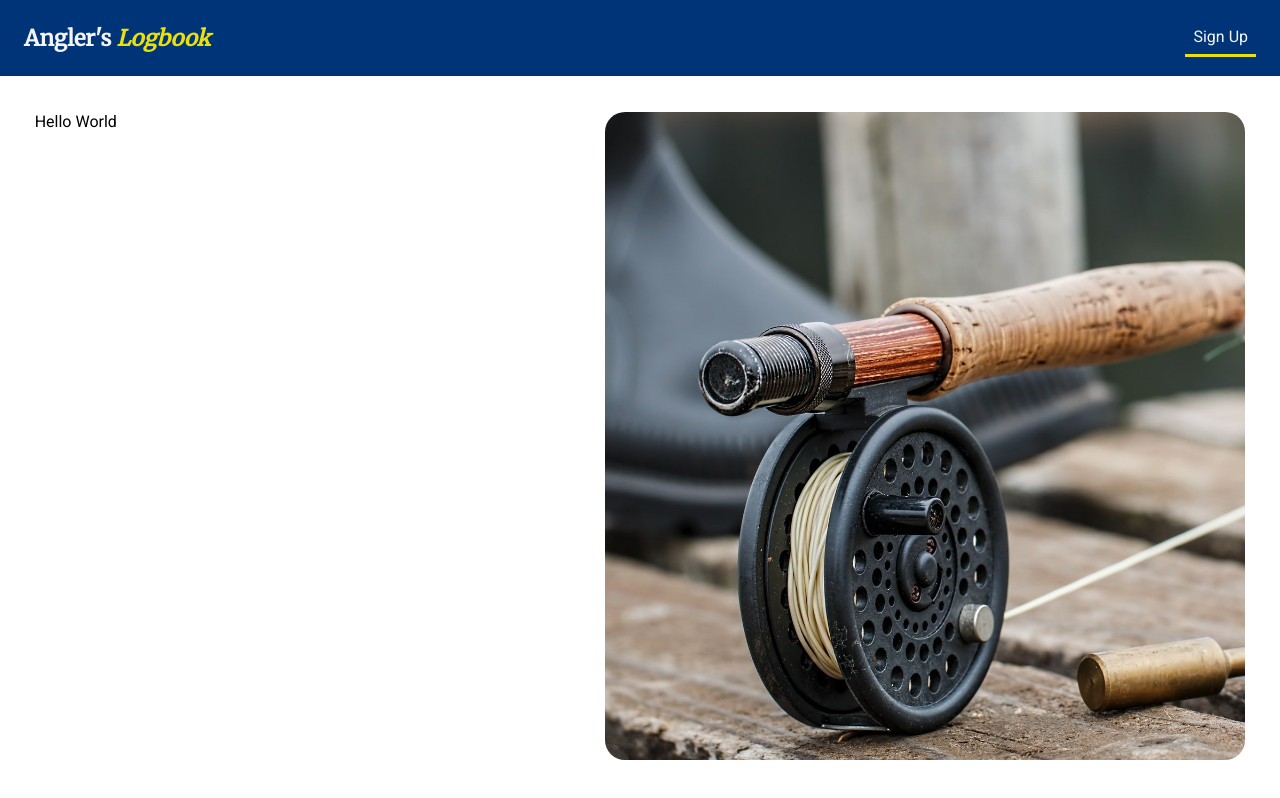
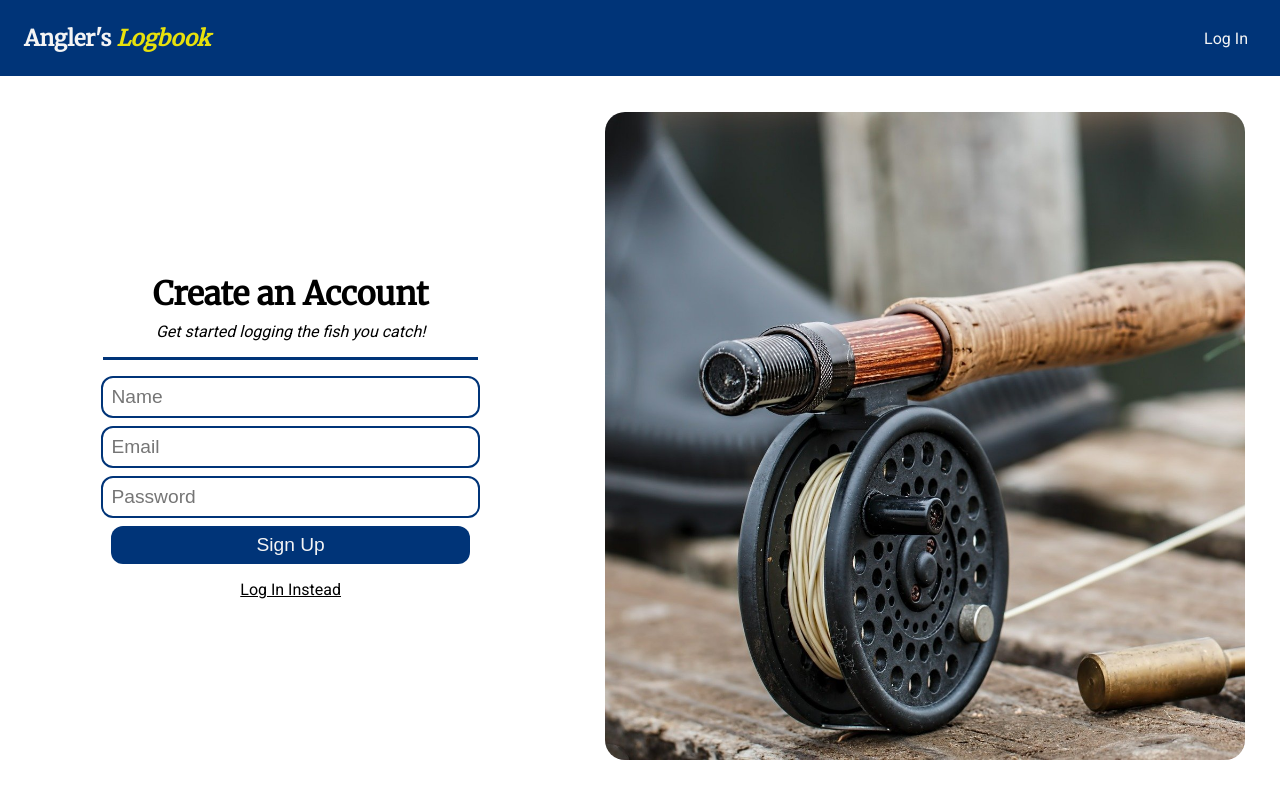
Before and after one commit to JaxonAdams/angler-logbook, a React (Create React App) app in the folder client/: page /signup in a window 1280 px wide. Built offline with nearby package versions, Linux system fonts and the light colour scheme.

Commit message:
signup form -- no functionality

```diff
--- a/client/src/App.css
+++ b/client/src/App.css
@@ -249,12 +249,25 @@ html, body {
     flex-flow: row wrap;
     justify-content: space-evenly;
     align-items: center;
+    padding: 0;
 }
 
 .signup-form {
     width: 40%;
     height: 90%;
     margin: 1.5rem;
+    display: flex;
+    flex-direction: column;
+    align-items: flex-start;
+    justify-content: center;
+}
+
+.signup-form div {
+    border-bottom: 3px solid var(--color-primary);
+    margin: 0 auto 1rem auto;
+    padding: 0.5rem;
+    width: 70%;
+    text-align: center;
 }
 
 .signup-img {
@@ -265,6 +278,53 @@ html, body {
     background-position: left;
     background-size: cover;
     border-radius: 20px;
+}
+
+.form-title {
+    font-family: var(--title-font);
+    margin: 0.5rem 0;
+}
+
+.form-subtitle {
+    margin: 0.5rem 0;
+    font-style: italic;
+}
+
+.signup-form-input {
+    font-size: 1.2rem;
+    width: 70%;
+    margin: 0 auto 0.5rem auto;
+    padding: 0.5rem;
+    border: 2px solid var(--color-primary);
+    border-radius: 12px;
+}
+
+.submit-btn {
+    width: 70%;
+    margin: 0 auto;
+    padding: 0.5rem;
+    font-size: 1.2rem;
+    cursor: pointer;
+    border: none;
+    border-radius: 12px;
+    background: var(--color-primary);
+    color: var(--txt-light);
+    transition: all 0.3s ease;
+}
+
+.submit-btn:hover {
+    background-color: var(--color-secondary);
+    color: var(--txt-dark);
+}
+
+.txt-link {
+    color: var(--txt-dark);
+}
+
+.form-link {
+    width: 70%;
+    text-align: center;
+    margin: 1rem auto;
 }
 /* end signup page styling */
 
@@ -288,6 +348,15 @@ html, body {
 
     .welcome-txt {
         font-size: 1.2rem;
+    }
+
+    .signup-container {
+        flex-flow: column nowrap;
+        padding: 0;
+    }
+
+    .signup-form {
+        width: 80%;
     }
 }
 
--- a/client/src/components/Header.js
+++ b/client/src/components/Header.js
@@ -18,7 +18,7 @@ const Header = ({ menuOpen, setMenuOpen }) => {
                 header-nav
                 ${menuOpen && 'show'}
             `}>
-                <Link to='/signup' className={`${activePage === 'signup' ? 'current-page' : ''}`}>Sign Up</Link>
+                <Link to='/' className={`${activePage === 'login' ? 'current-page' : ''}`}>Log In</Link>
             </div>
             <div className={`menu-btn ${menuOpen && 'close'}`} onClick={() => setMenuOpen(!menuOpen)}>
                 <div className='menu-line' />
--- a/client/src/components/SignupForm.js
+++ b/client/src/components/SignupForm.js
@@ -1,8 +1,19 @@
 import React from 'react';
+import { Link } from 'react-router-dom';
 
 const SignupForm = () => {
     return (
-        <form className='signup-form'>Hello World</form>
+        <form className='signup-form'>
+            <div>
+                <h1 className='form-title'>Create an Account</h1>
+                <p className='form-subtitle'>Get started logging the fish you catch!</p>
+            </div>
+            <input className='signup-form-input' type='text' placeholder='Name' />
+            <input className='signup-form-input' type='email' placeholder='Email' />
+            <input className='signup-form-input' type='password' placeholder='Password' />
+            <button className='submit-btn' type='submit'>Sign Up</button>
+            <Link className='txt-link form-link' to='/'>Log In Instead</Link>
+        </form>
     );
 };
 
```
